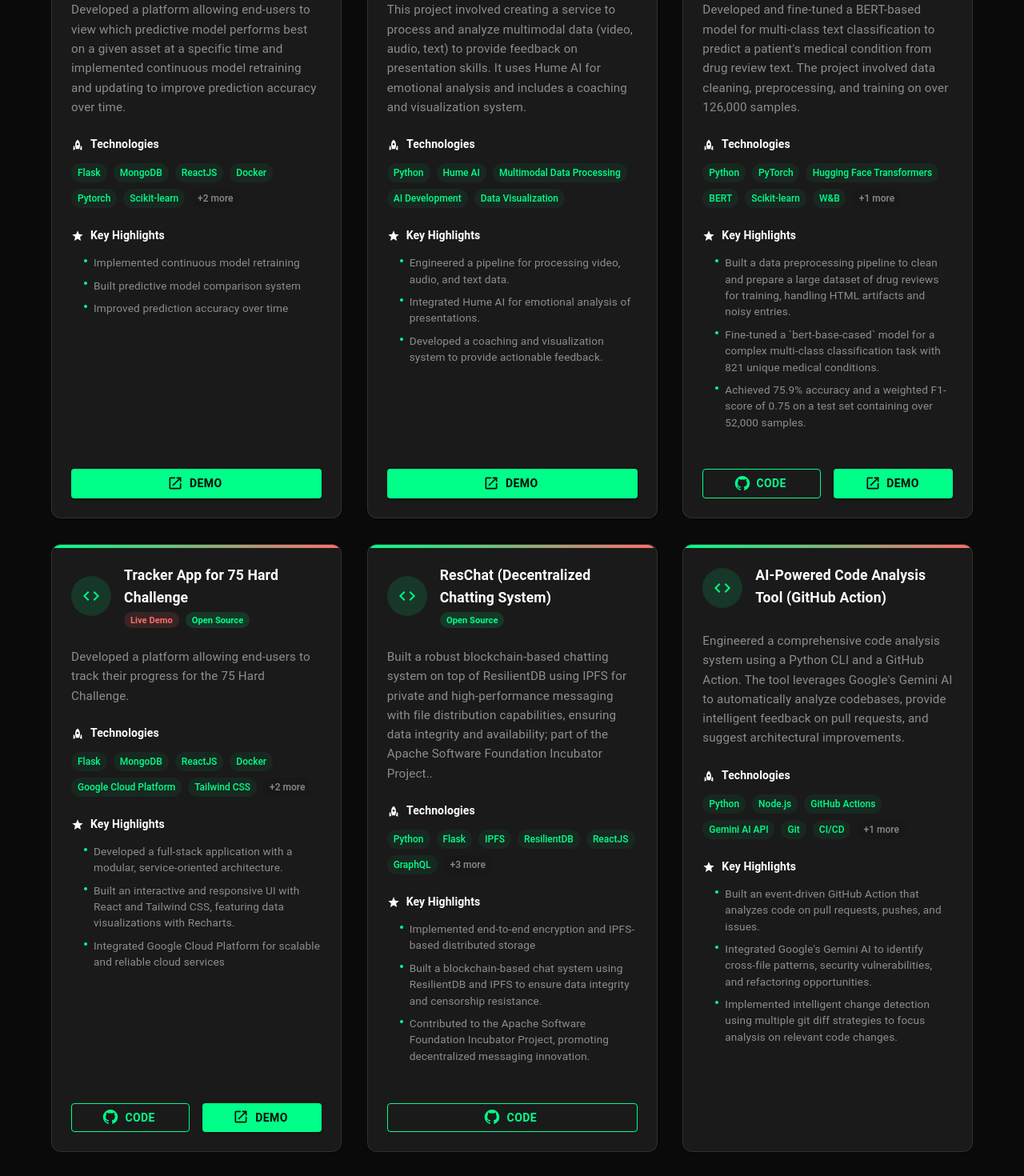
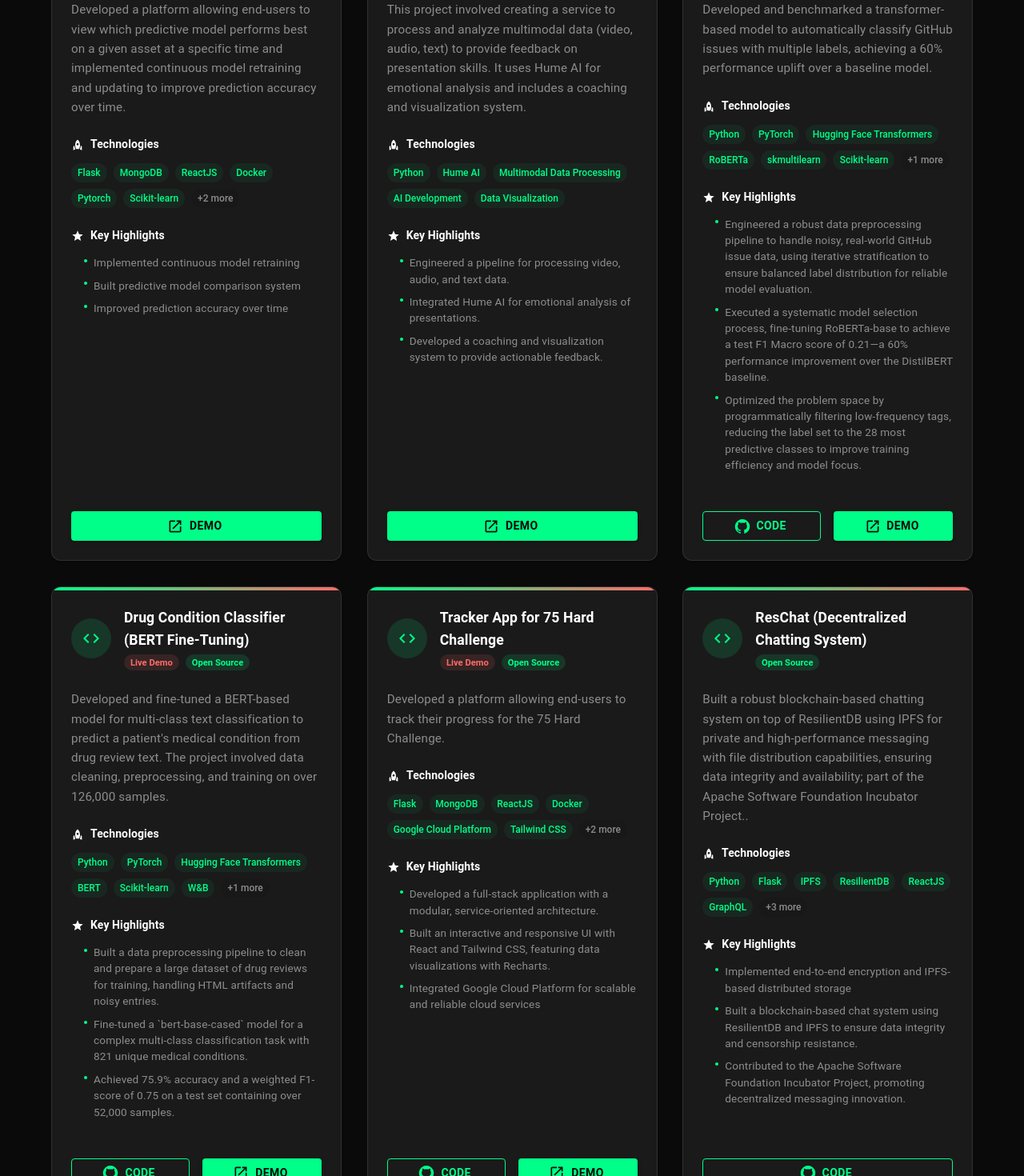
Before and after one commit to devangb3/dev-portfolio, a React (Create React App) app: page / in a window 1280 px wide. Shown: the part 2760-4230 px from the top of the page at 80% size. Built offline with nearby package versions, Linux system fonts and the light colour scheme.

Commit message:
update project entry

```diff
--- a/src/App.js
+++ b/src/App.js
@@ -75,6 +75,21 @@ const projects = [
     "githubUrl": "#",
     "isOpenSource": false,
     "hasPublicRepo": false
+  },
+  {
+    "id": "github-issue-classifier",
+    "title": "Multi-Label GitHub Issue Classifier",
+    "description": "Developed and benchmarked a transformer-based model to automatically classify GitHub issues with multiple labels, achieving a 60% performance uplift over a baseline model.",
+    "technologies": ["Python", "PyTorch", "Hugging Face Transformers", "RoBERTa", "skmultilearn", "Scikit-learn", "Pandas"],
+    "highlights": [
+      "Engineered a robust data preprocessing pipeline to handle noisy, real-world GitHub issue data, using iterative stratification to ensure balanced label distribution for reliable model evaluation.",
+      "Executed a systematic model selection process, fine-tuning RoBERTa-base to achieve a test F1 Macro score of 0.21—a 60% performance improvement over the DistilBERT baseline.",
+      "Optimized the problem space by programmatically filtering low-frequency tags, reducing the label set to the 28 most predictive classes to improve training efficiency and model focus."
+    ],
+    "demoUrl": "https://huggingface.co/devangb4/scikit-issues-multilabel-classification",
+    "githubUrl": "https://github.com/devangb3/HF-Transformers/blob/main/scikit-Issue-Classifier.ipynb",
+    "isOpenSource": true,
+    "hasPublicRepo": true
   },
   {
     id: "drug-condition-classifier",
```
